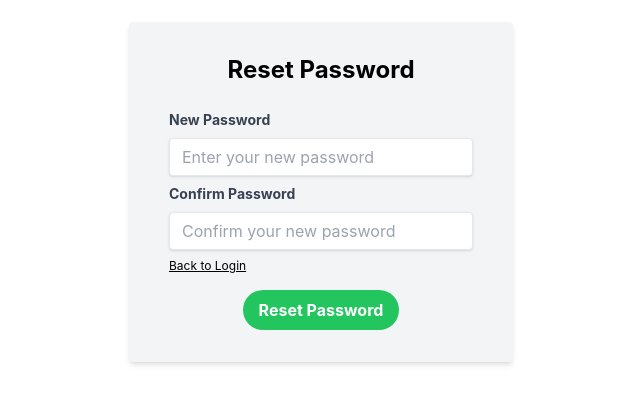
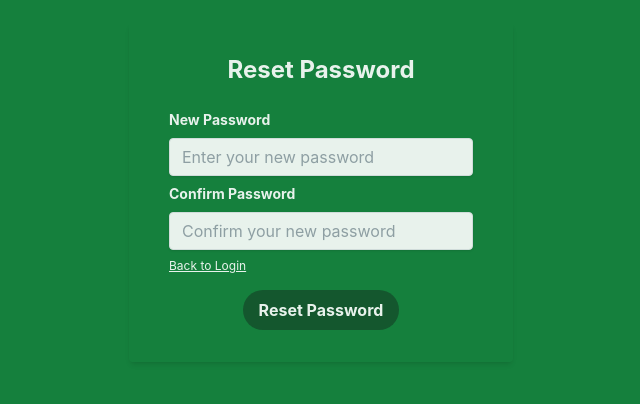
Before and after one commit to siphonhata/school_management, a React (Create React App) app in the folder web/: page /reset_password in a window 1280 px wide. Shown: the part 200-604 px from the top of the page, without its empty margins (319-959 px from the left). Built offline with nearby package versions, Linux system fonts and the light colour scheme.

Commit message:
trial: reset component colors

```diff
--- a/web/src/components/Auth/resetPassword.tsx
+++ b/web/src/components/Auth/resetPassword.tsx
@@ -3,11 +3,11 @@ import { Link } from 'react-router-dom';
 
 export const ResetPasswordCard = () => {
   return (
-    <div className="flex justify-center items-center h-screen">
-      <div className="bg-gray-100 shadow-md rounded px-10 py-8 mb-4 w-96">
+    <div className="flex justify-center items-center h-screen bg-green-700 text-white">
+      <div className="opacity-90 shadow-md rounded px-10 py-8 mb-4 w-96">
         <h2 className="text-2xl font-bold mb-6 text-center">Reset Password</h2>
         <div className="mb-2">
-          <label className="block text-gray-700 text-sm font-bold mb-2" htmlFor="newPassword">
+          <label className="block  text-sm font-bold mb-2" htmlFor="newPassword">
             New Password
           </label>
           <input
@@ -18,7 +18,7 @@ export const ResetPasswordCard = () => {
           />
         </div>
         <div className="mb-2">
-          <label className="block text-gray-700 text-sm font-bold mb-2" htmlFor="confirmPassword">
+          <label className="block  text-sm font-bold mb-2" htmlFor="confirmPassword">
             Confirm Password
           </label>
           <input
@@ -31,7 +31,7 @@ export const ResetPasswordCard = () => {
       <Link to={'/'}><p className='underline text-xs cursor-pointer'>Back to Login</p></Link>
         <div className="flex items-center justify-center mt-4">
           <button
-            className="bg-green-500 hover:bg-green-700 text-white font-bold py-2 px-4 rounded-full focus:outline-none focus:shadow-outline"
+            className="bg-green-900 hover:bg-green-800 text-white font-bold py-2 px-4 rounded-full focus:outline-none focus:shadow-outline"
             type="button"
           >
             Reset Password
```
